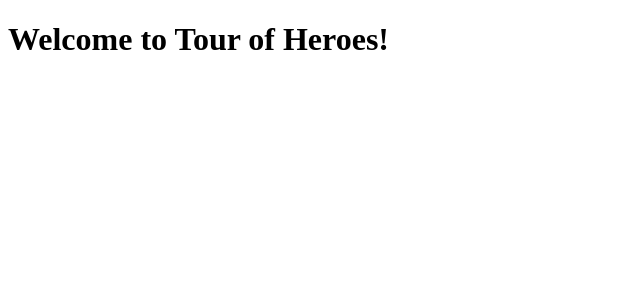
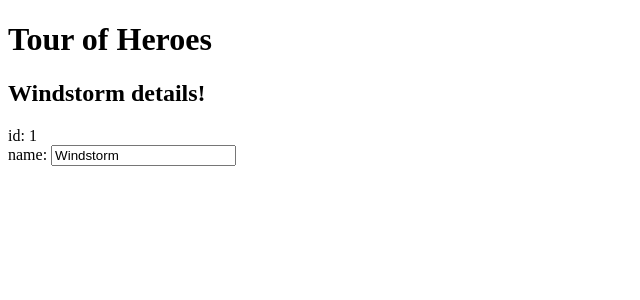
Before and after one commit to bagdxk/TourOfHeroes, an Angular app: page / in a window 1280 px wide. Shown: the top 300 px of the page, without its empty margins (0-640 px from the left). Built offline with nearby package versions, Linux system fonts and the light colour scheme.

Commit message:
complete hero edit

```diff
--- a/src/app/app.component.html
+++ b/src/app/app.component.html
@@ -1,6 +1,9 @@
-<!--The content below is only a placeholder and can be replaced.-->
 <div>
-  <h1>
-    Welcome to {{title}}!
-  </h1>
+  <h1>{{title}}</h1>
+  <h2>{{hero.name}} details!</h2>
+  <div><label>id: </label>{{hero.id}}</div>
+  <div>
+    <label>name: </label>
+    <input [(ngModel)]="hero.name" placeholder="name">
+  </div>
 </div>
--- a/src/app/app.component.ts
+++ b/src/app/app.component.ts
@@ -1,4 +1,5 @@
 import { Component } from '@angular/core';
+import { Hero } from "./hero";
 
 @Component({
   selector: 'app-root',
@@ -7,4 +8,8 @@
 })
 export class AppComponent {
   title = 'Tour of Heroes';
+  hero: Hero = {
+    id: 1,
+    name: 'Windstorm'
+  }
 }
--- a/src/app/app.module.ts
+++ b/src/app/app.module.ts
@@ -1,5 +1,6 @@
 import { BrowserModule } from '@angular/platform-browser';
 import { NgModule } from '@angular/core';
+import { FormsModule } from '@angular/forms';
 
 import { AppComponent } from './app.component';
 
@@ -8,7 +9,8 @@
     AppComponent
   ],
   imports: [
-    BrowserModule
+    BrowserModule,
+    FormsModule
   ],
   providers: [],
   bootstrap: [AppComponent]
--- /dev/null
+++ b/src/app/hero.ts
@@ -0,0 +1,4 @@
+export class Hero {
+    id: number;
+    name: string;
+}
```
Also changed, not shown: 1 other file (tests, documents, lock files or other folders).
